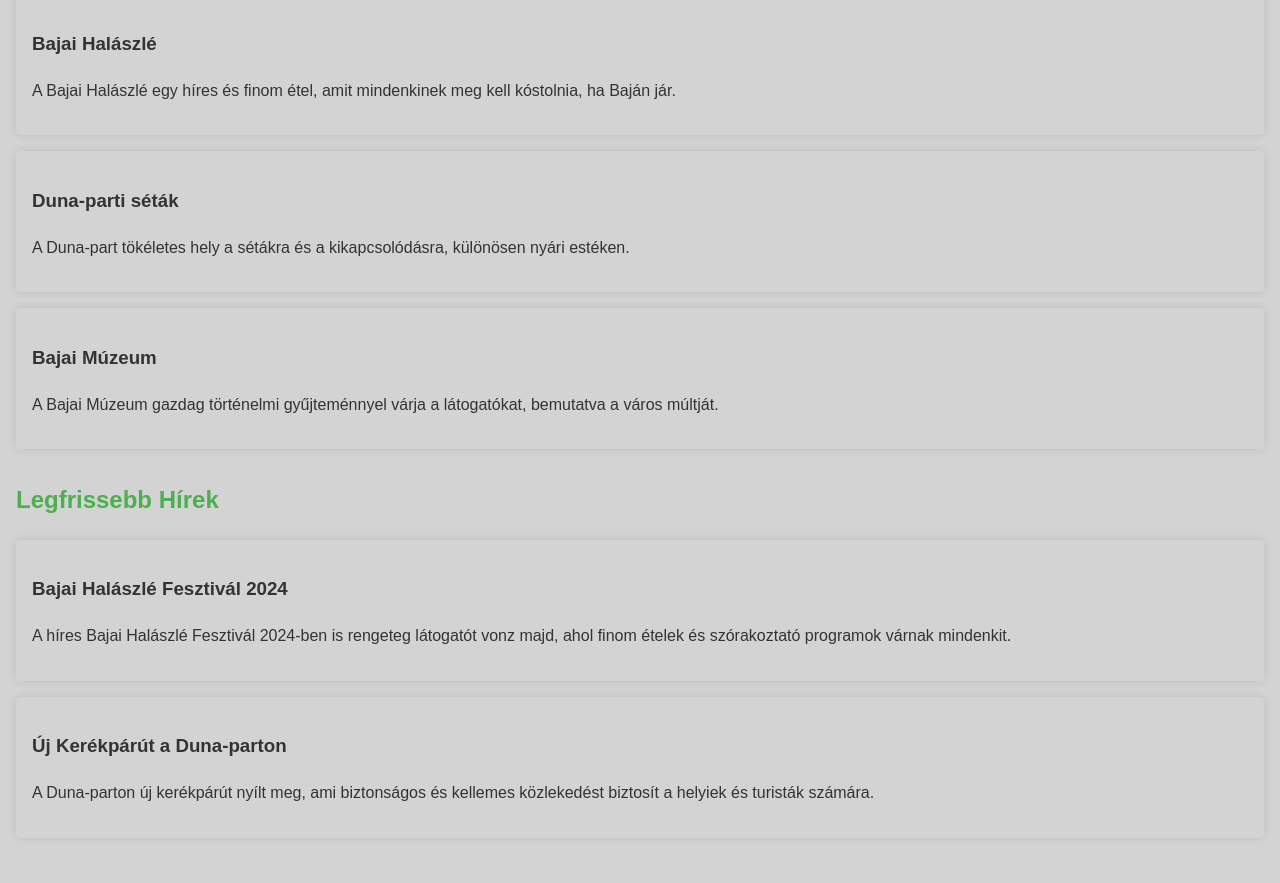
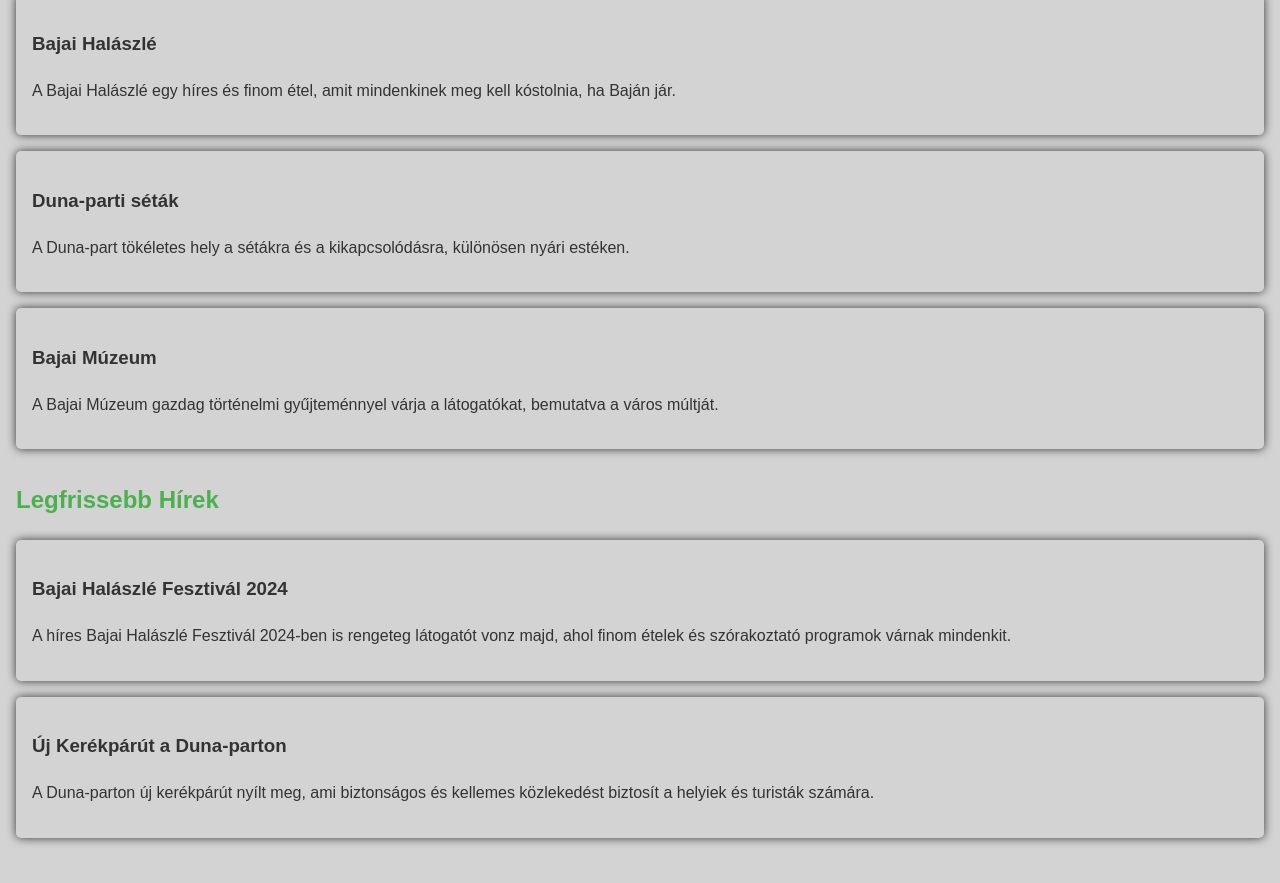
Before and after one commit to Phoeyugod/Bajablog, a plain HTML site: page Főoldal/index.html in a window 1280 px wide. Shown: the part 661-1544 px from the top of the page. Drawn offline with Linux system fonts and the light colour scheme.

Commit message:
hepemirko=enzo

```diff
--- a/Css/styles.css
+++ b/Css/styles.css
@@ -51,7 +51,7 @@ h2 {
     padding: 1rem;
     margin-bottom: 1rem;
     border-radius: 5px;
-    box-shadow: 0 0 10px rgba(0, 0, 0, 0.1);
+    box-shadow: 0 0 10px rgba(0, 0, 0, 0.75);
 }
 
 article {
@@ -59,7 +59,7 @@ article {
     padding: 1rem;
     margin-bottom: 1rem;
     border-radius: 5px;
-    box-shadow: 0 0 10px rgba(0, 0, 0, 0.1);
+    box-shadow: 0 0 10px rgba(0, 0, 0, 0.75);
 }
 /* Slide stílusának meghatározása */
 .slide {
```
